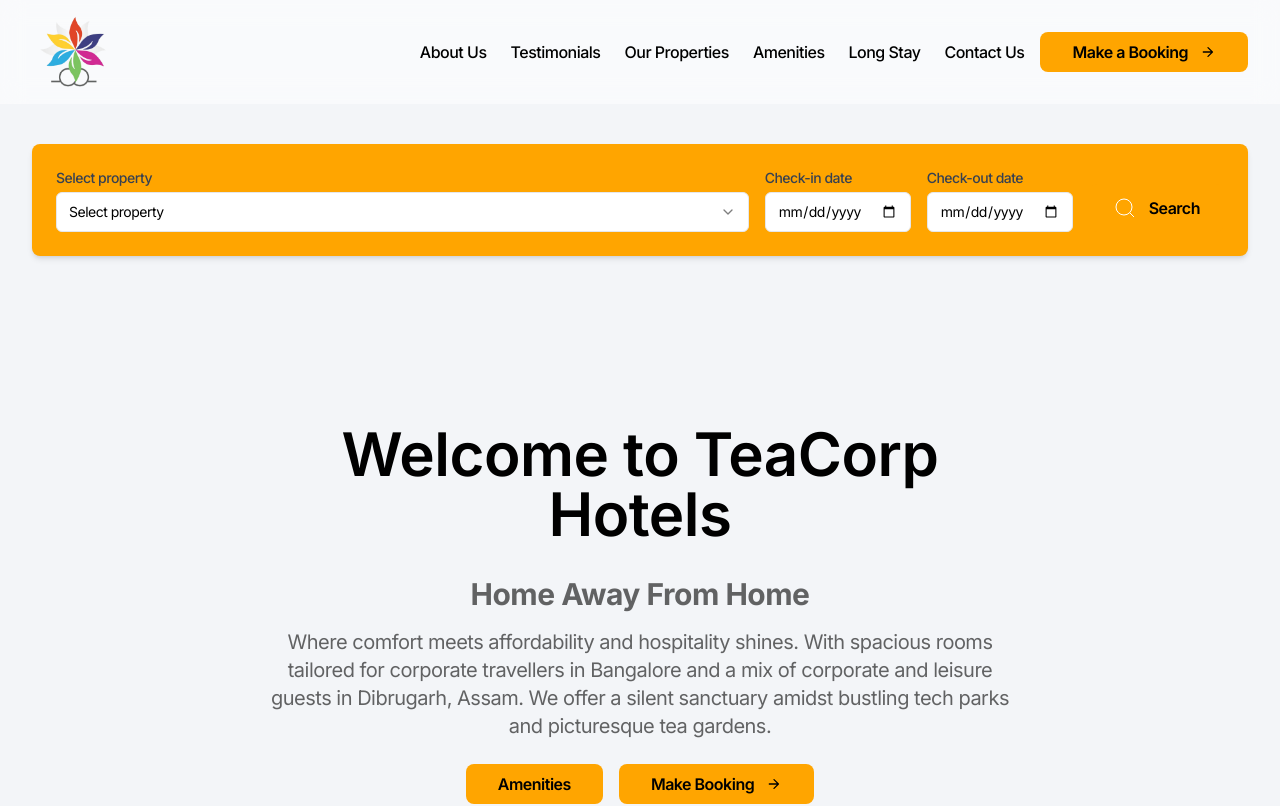
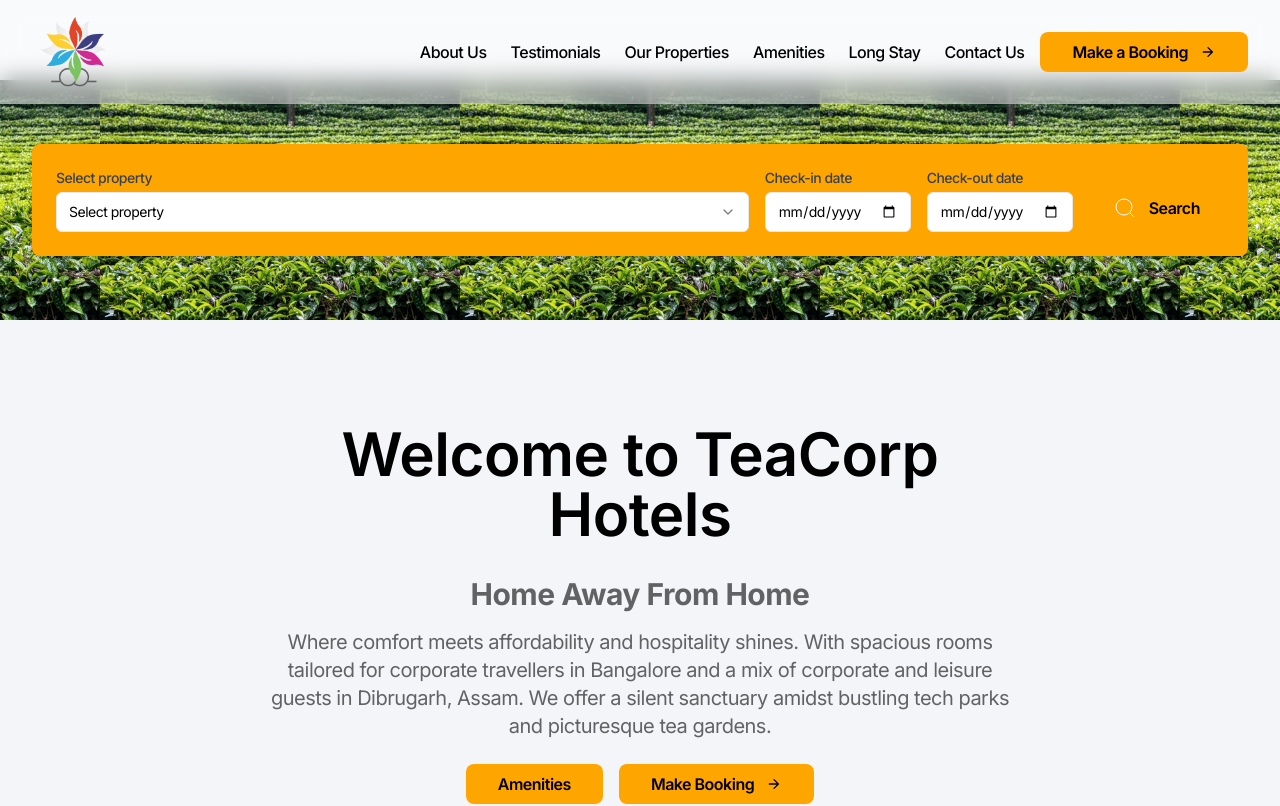
Before and after one commit to ishaan-chadha1/mk-residencies, a Next.js app: page / in a window 1280 px wide. Shown: the top 806 px of the page. Built offline with nearby package versions, Linux system fonts and the light colour scheme.

Commit message:
Addition of Initial Background Image and Change To Future Vision and Join Us images

```diff
--- a/components/ContentImage/ContentImage.js
+++ b/components/ContentImage/ContentImage.js
@@ -10,7 +10,7 @@
         content:
             "We're committed to growing together with partners who share our values, enhancing facilities, and creating memorable experiences for every guest.",
         align: "right",
-        image: "/Corporate 1.JPG"
+        image: "/DSC09413-HDR.jpg"
     },
     {
         id: uuid(),
@@ -18,7 +18,7 @@
         content:
             "Whether you're here for business or leisure, join us on our journey to redefine hospitality and create unforgettable memories.",
         align: "left",
-        image: "/Super Corporate Room.JPG"
+        image: "/ts deluxe room .jpg"
     }
 ];
 
--- a/components/LandingHero/landing-hero.jsx
+++ b/components/LandingHero/landing-hero.jsx
@@ -7,7 +7,7 @@
     return (
         <section
             style={{
-                backgroundImageUrl: "/main.jpg",
+                backgroundImage: "url('/teabg.jpeg')",
                 backgroundSize: "contain",
                 backgroundPosition: "center",
                 padding: "64px 32px" // This converts py-16 px-8 to standard CSS
```
Also changed, not shown: 1 other file (tests, documents, lock files or other folders).
